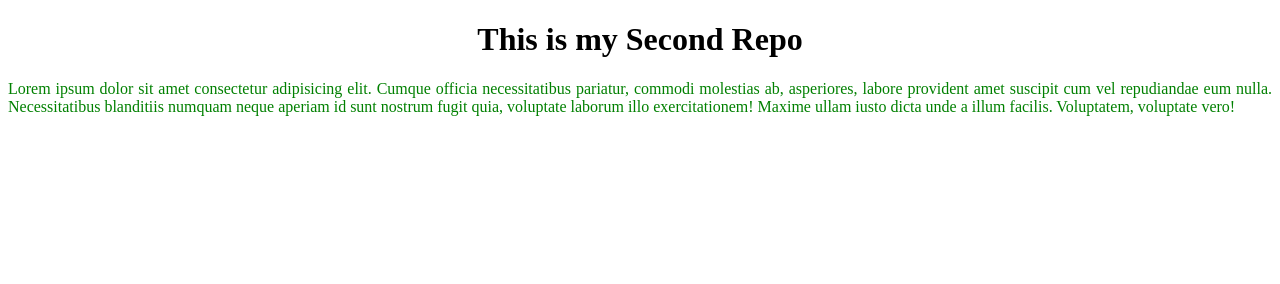
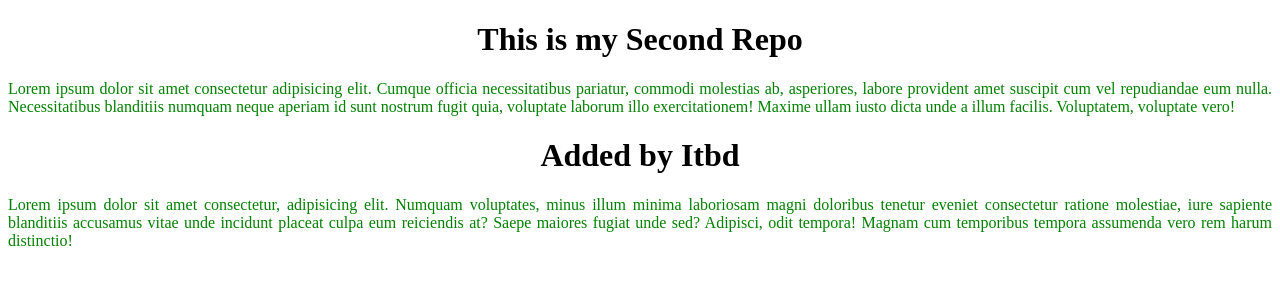
Before and after one commit to engrmmjahir/mm-second-repo, a plain HTML site: page index.html in a window 1280 px wide. Drawn offline with Linux system fonts and the light colour scheme.

Commit message:
added by itbd

```diff
--- a/index.html
+++ b/index.html
@@ -10,6 +10,8 @@
 <body>
     <h1>This is my Second Repo</h1>
     <p>Lorem ipsum dolor sit amet consectetur adipisicing elit. Cumque officia necessitatibus pariatur, commodi molestias ab, asperiores, labore provident amet suscipit cum vel repudiandae eum nulla. Necessitatibus blanditiis numquam neque aperiam id sunt nostrum fugit quia, voluptate laborum illo exercitationem! Maxime ullam iusto dicta unde a illum facilis. Voluptatem, voluptate vero!</p>
+    <h1>Added by Itbd</h1>
+    <p>Lorem ipsum dolor sit amet consectetur, adipisicing elit. Numquam voluptates, minus illum minima laboriosam magni doloribus tenetur eveniet consectetur ratione molestiae, iure sapiente blanditiis accusamus vitae unde incidunt placeat culpa eum reiciendis at? Saepe maiores fugiat unde sed? Adipisci, odit tempora! Magnam cum temporibus tempora assumenda vero rem harum distinctio!</p>
 
 </body>
 </html>
```
